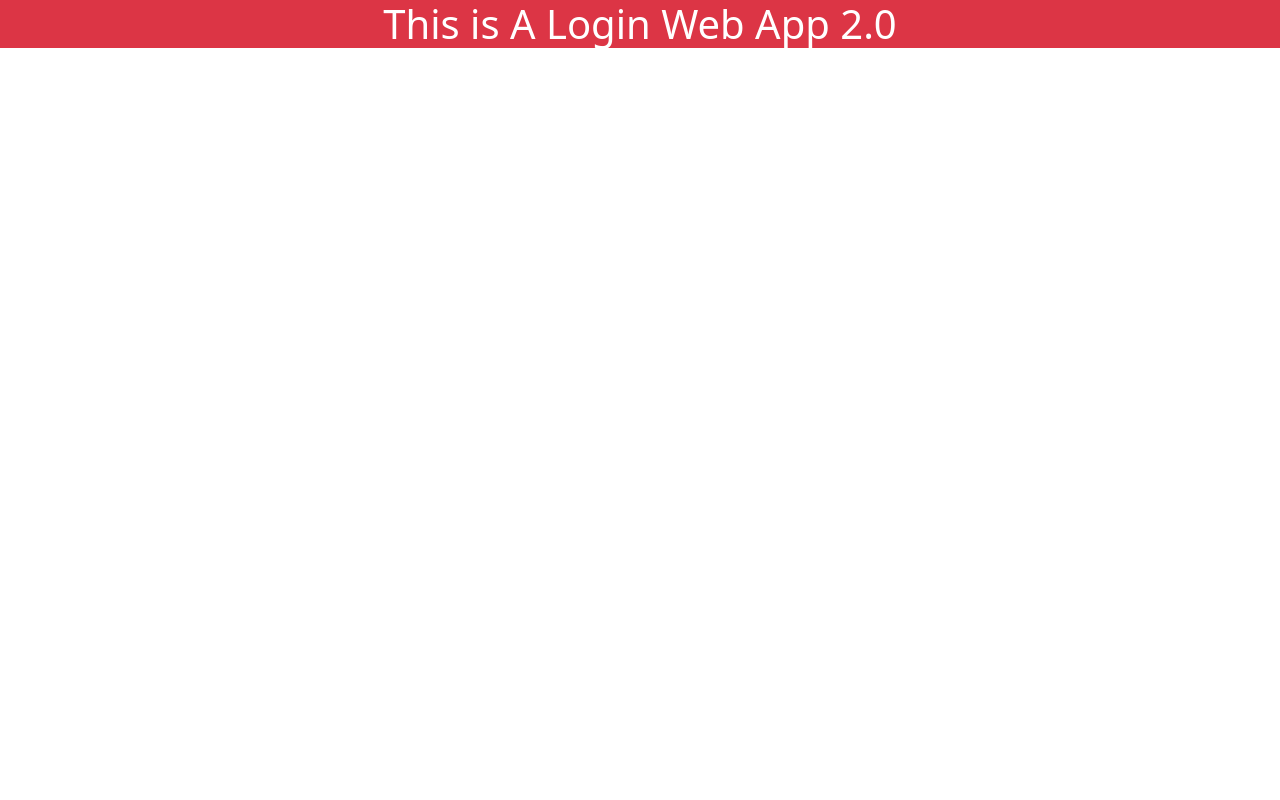
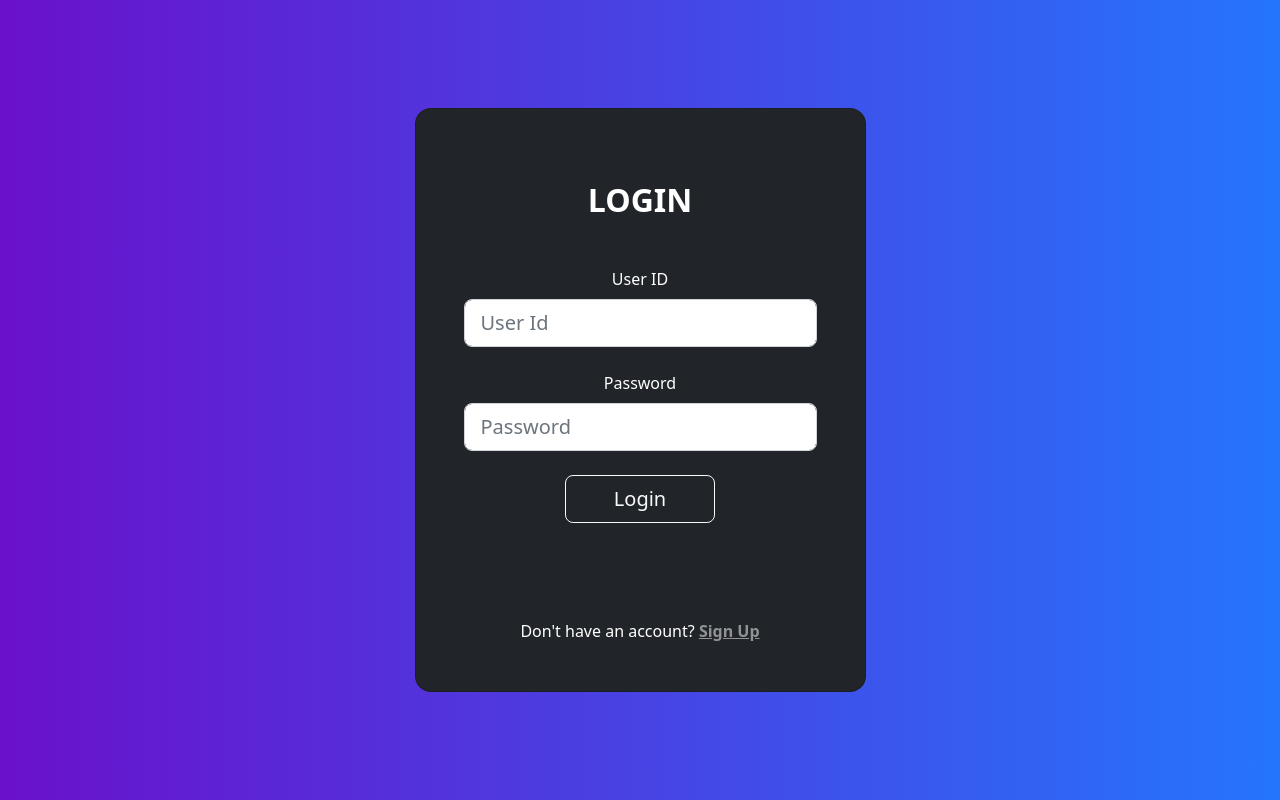
Before and after one commit to TheWeKi/login-app, a React (Create React App) app: page / in a window 1280 px wide. Built offline with nearby package versions, Linux system fonts and the light colour scheme.

Commit message:
some design changes

```diff
--- a/package.json
+++ b/package.json
@@ -3,6 +3,7 @@
   "version": "0.1.0",
   "private": true,
   "dependencies": {
+    "@hookform/resolvers": "^2.9.10",
     "@testing-library/jest-dom": "^5.16.5",
     "@testing-library/react": "^13.4.0",
     "@testing-library/user-event": "^13.5.0",
@@ -11,9 +12,11 @@
     "formik": "^2.2.9",
     "react": "^18.2.0",
     "react-dom": "^18.2.0",
+    "react-hook-form": "^7.43.0",
     "react-router-dom": "^6.8.0",
     "react-scripts": "5.0.1",
-    "web-vitals": "^2.1.4"
+    "web-vitals": "^2.1.4",
+    "yup": "^0.32.11"
   },
   "scripts": {
     "start": "react-scripts start",
--- a/src/App.js
+++ b/src/App.js
@@ -1,11 +1,37 @@
 import './App.css';
 import '../node_modules/bootstrap/dist/css/bootstrap.min.css'
 import {Login} from "./components/Login";
+import {BrowserRouter, Route, Routes} from "react-router-dom";
+import {Welcome} from "./components/Welcome";
+import {Logout} from "./components/Logout";
+import {Error} from "./components/Error";
+import { SignUp } from './components/SignUp';
 
 function App() {
   return (
     <div className="App">
-        <Login />
+        <BrowserRouter>
+            <Routes>
+                <Route path='/' element={
+                    <Login />
+                } />
+                <Route path='/login' element={
+                    <Login />
+                } />
+                <Route path='/register' element={
+                    <SignUp />
+                } />
+                <Route path='/logout' element={
+                    <Logout />
+                } />
+                <Route path='/welcome' element={
+                    <Welcome />
+                } />
+                <Route path='*' element={
+                    <Error />
+                } />
+            </Routes>
+        </BrowserRouter>
     </div>
   );
 }
--- /dev/null
+++ b/src/components/Error.jsx
@@ -0,0 +1,5 @@
+export function Error() {
+    return (
+        <div>Page Not Found</div>
+    );
+}
--- a/src/components/Login.jsx
+++ b/src/components/Login.jsx
@@ -1,11 +1,80 @@
+import { useForm } from "react-hook-form";
+import * as yup from 'yup'
+import {yupResolver} from '@hookform/resolvers/yup'
+import { loginApi } from "./api/restApi";
+
+const schema = yup.object().shape({
+    username: yup.string().required('User Id is required'),
+    password: yup.string().required('Password is required')
+})
+
 function Login() {
+
+    const { register, handleSubmit, formState: {errors}, reset} = useForm({
+        resolver: yupResolver(schema)
+    });
+
+    const onSubmitHandler = (data) => {
+        reset()
+        console.log(data)
+        loginApi(data)
+            .then( r => console.log(r) )
+            .catch( e => console.log(e) )
+    }
+
     return (
         <>
-            <h1 className="text-bg-danger">
-                This is A Login Web App 2.0
-            </h1>
+            <section className="vh-100"
+                style={{background: "linear-gradient(to right, rgba(106, 17, 203, 1), rgba(37, 117, 252, 1))"}}
+            >
+                <div className="container py-5 h-100">
+                    <div className="row d-flex justify-content-center align-items-center h-100">
+                        <div className="col-12 col-md-8 col-lg-6 col-xl-5">
+                            <div className="card bg-dark text-white" style={{borderRadius: "1rem"}}>
+                                <div className="card-body p-5 text-center">
+
+                                    <div className="mb-md-5 mt-md-4 pb-5">
+
+                                        <h2 className="fw-bold mb-5 text-uppercase">Login</h2>
+
+                                        <form onSubmit={handleSubmit(onSubmitHandler)}>
+                                             <div className="form-outline form-white mb-4">
+                                                <label className="form-label" htmlFor="username">User ID</label>
+                                                <input type="text" name="username" placeholder="User Id"
+                                                    className="form-control form-control-lg"
+                                                    {...register('username')} />
+                                                <p className="text-warning"> {errors.username?.message} </p>
+                                            </div>
+
+                                            <div className="form-outline form-white mb-4">
+                                                <label className="form-label" htmlFor="password">Password</label>
+                                                <input type="password" name="password" placeholder="Password"
+                                                    className="form-control form-control-lg"
+                                                    {...register('password')} />
+                                                <p className="text-warning"> {errors.password?.message} </p>
+                                            </div>
+
+                                            <button className="btn btn-outline-light btn-lg px-5" type="submit">
+                                                Login
+                                            </button>
+                                        </form>
+
+                                    </div>
+
+                                    <div>
+                                        <p className="mb-0">
+                                            Don't have an account? <a href="/register" className="text-white-50 fw-bold">Sign Up</a>
+                                        </p>
+                                    </div>
+
+                                </div>
+                            </div>
+                        </div>
+                    </div>
+                </div>
+            </section>
         </>
     );
 }
 
-export {Login};
+export { Login };
--- /dev/null
+++ b/src/components/Logout.jsx
@@ -0,0 +1,8 @@
+
+export function Logout() {
+    return(
+        <>
+            <h1>Logout</h1>
+        </>
+    )
+}
--- /dev/null
+++ b/src/components/Welcome.jsx
@@ -0,0 +1,8 @@
+
+export function Welcome() {
+    return(
+        <>
+            <h1>Hello Welcome</h1>
+        </>
+    )
+}
--- /dev/null
+++ b/src/components/api/restApi.js
@@ -0,0 +1,4 @@
+import {clientUrl} from "./urlClient/urlClient";
+
+export const loginApi = (data) => clientUrl.post("/auth/login", data);
+export const registerApi = (data) => clientUrl.post("/auth/register", data);
--- /dev/null
+++ b/src/components/api/urlClient/urlClient.js
@@ -0,0 +1,7 @@
+import axios from "axios";
+
+export const clientUrl = axios.create(
+    {
+        baseURL: "http://localhost:8080"
+    }
+)
```
Also changed, not shown: 1 other file (tests, documents, lock files or other folders).
